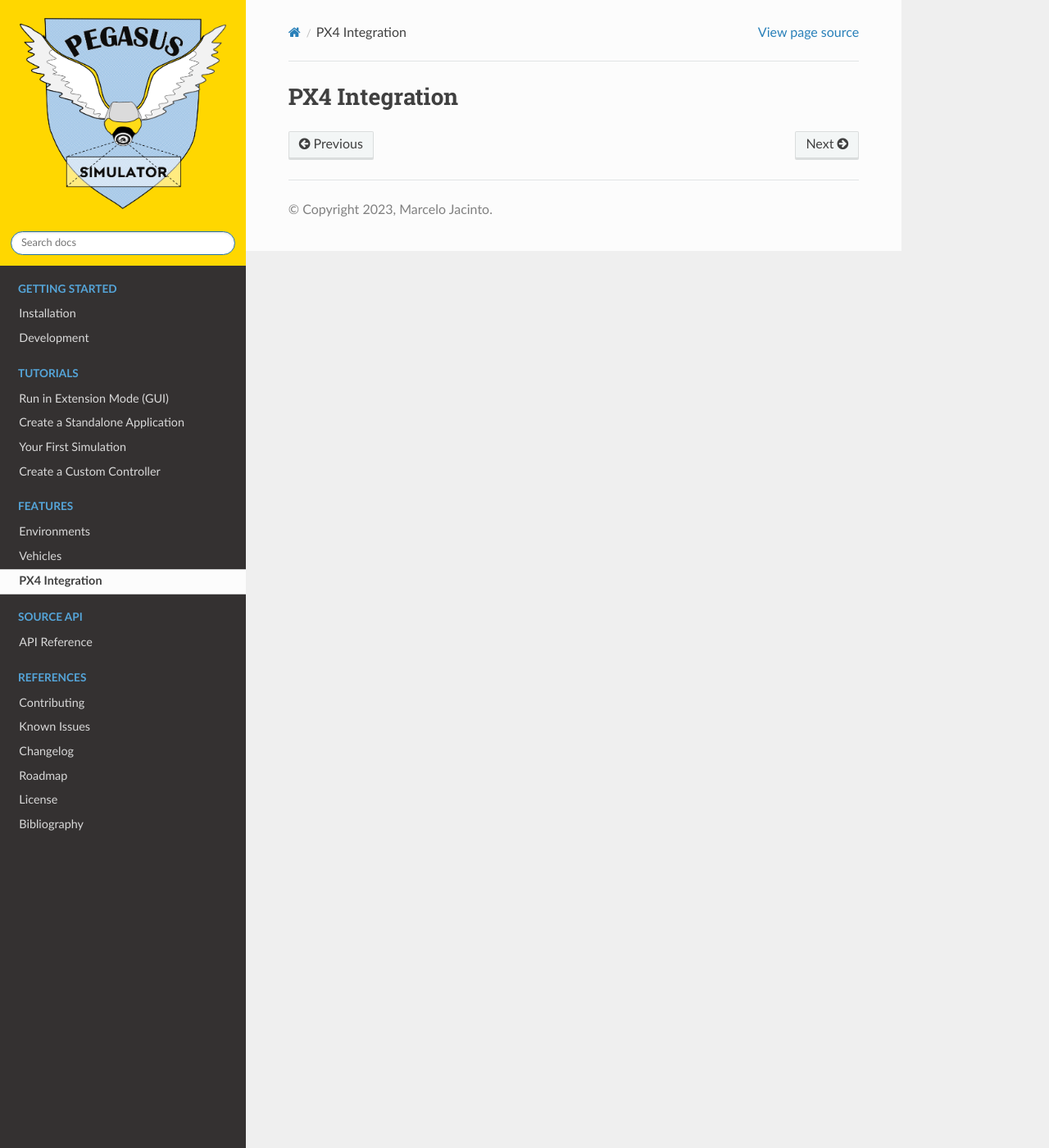
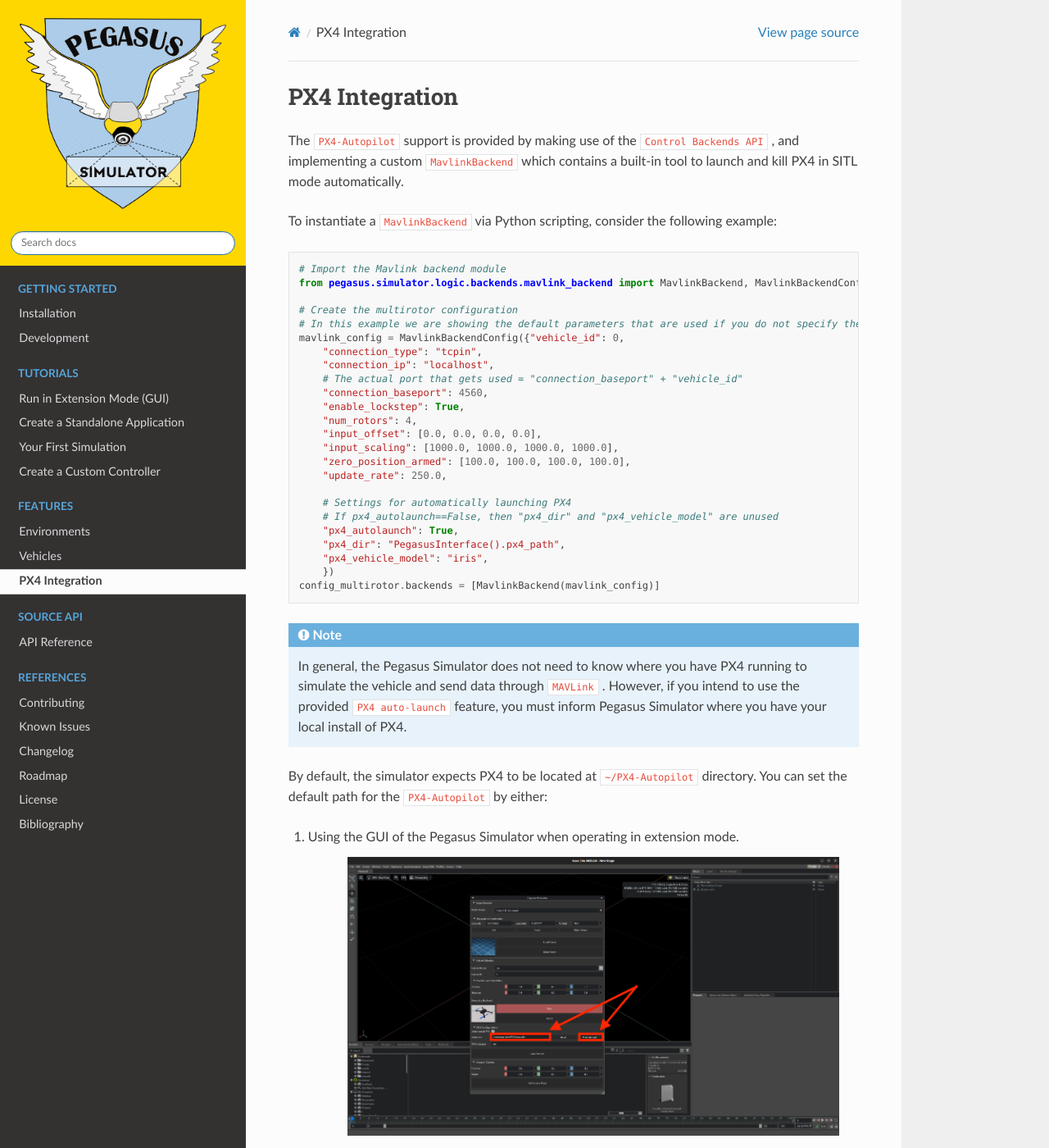
Before and after one commit to PegasusSimulator/PegasusSimulator, a Sphinx documentation site: the page built from docs/source/features/px4_integration.rst, in a window 1280 px wide and 1400 px high. Shown: the whole window at 82% size. Built offline with Sphinx 7.4.7 and the Read the Docs theme 2.0.0, drawn with Linux system fonts in a browser that asks for light colours; some of the changed text lies outside the part shown.

Commit message:
docs: px4 integration done

```diff
--- a/docs/source/features/px4_integration.rst
+++ b/docs/source/features/px4_integration.rst
@@ -1,2 +1,65 @@
 PX4 Integration
 ===============
+
+The ``PX4-Autopilot`` support is provided by making use of the ``Control Backends API`` , and implementing a custom
+``MavlinkBackend`` which contains a built-in tool to launch and kill PX4 in SITL mode automatically.
+
+To instantiate a ``MavlinkBackend`` via Python scripting, consider the following example:
+
+.. code:: Python
+
+    # Import the Mavlink backend module
+    from pegasus.simulator.logic.backends.mavlink_backend import MavlinkBackend, MavlinkBackendConfig
+
+    # Create the multirotor configuration
+    # In this example we are showing the default parameters that are used if you do not specify them
+    mavlink_config = MavlinkBackendConfig({"vehicle_id": 0,
+        "connection_type": "tcpin",
+        "connection_ip": "localhost",
+        # The actual port that gets used = "connection_baseport" + "vehicle_id"
+        "connection_baseport": 4560,
+        "enable_lockstep": True,
+        "num_rotors": 4,
+        "input_offset": [0.0, 0.0, 0.0, 0.0],
+        "input_scaling": [1000.0, 1000.0, 1000.0, 1000.0],
+        "zero_position_armed": [100.0, 100.0, 100.0, 100.0],
+        "update_rate": 250.0,
+
+        # Settings for automatically launching PX4
+        # If px4_autolaunch==False, then "px4_dir" and "px4_vehicle_model" are unused
+        "px4_autolaunch": True,
+        "px4_dir": "PegasusInterface().px4_path",
+        "px4_vehicle_model": "iris",
+        })
+    config_multirotor.backends = [MavlinkBackend(mavlink_config)]
+
+.. note::
+
+    In general, the Pegasus Simulator does not need to know where you have PX4 running to simulate the vehicle and send data
+    through ``MAVLink`` . However, if you intend to use the provided ``PX4 auto-launch`` feature, you must inform Pegasus Simulator
+    where you have your local install of PX4.
+
+By default, the simulator expects PX4 to be located at ``~/PX4-Autopilot`` directory. You can set the default
+path for the ``PX4-Autopilot`` by either:
+
+1. Using the GUI of the Pegasus Simulator when operating in extension mode.
+
+
+    .. image:: /_static/pegasus_GUI_px4_dir.png
+        :width: 600px
+        :align: center
+        :alt: Setting the PX4 path
+
+2. Use the methods provided by :class:`PegasusInterface`, i.e:
+
+    .. code:: Python
+
+        from pegasus.simulator.params import SIMULATION_ENVIRONMENTS
+        from pegasus.simulator.logic.interface.pegasus_interface import PegasusInterface
+
+        # Start the Pegasus Interface
+        pg = PegasusInterface()
+
+        # Set the default PX4 installation path used by the simulator
+        # This will be saved for future runs
+        pg.set_px4_path("path_to_px4_directory")
```
Also changed, not shown: docs/source/features/environments.rst (+9 -3 lines), docs/_static/features/setting_geographic_coordinates.png (added).
